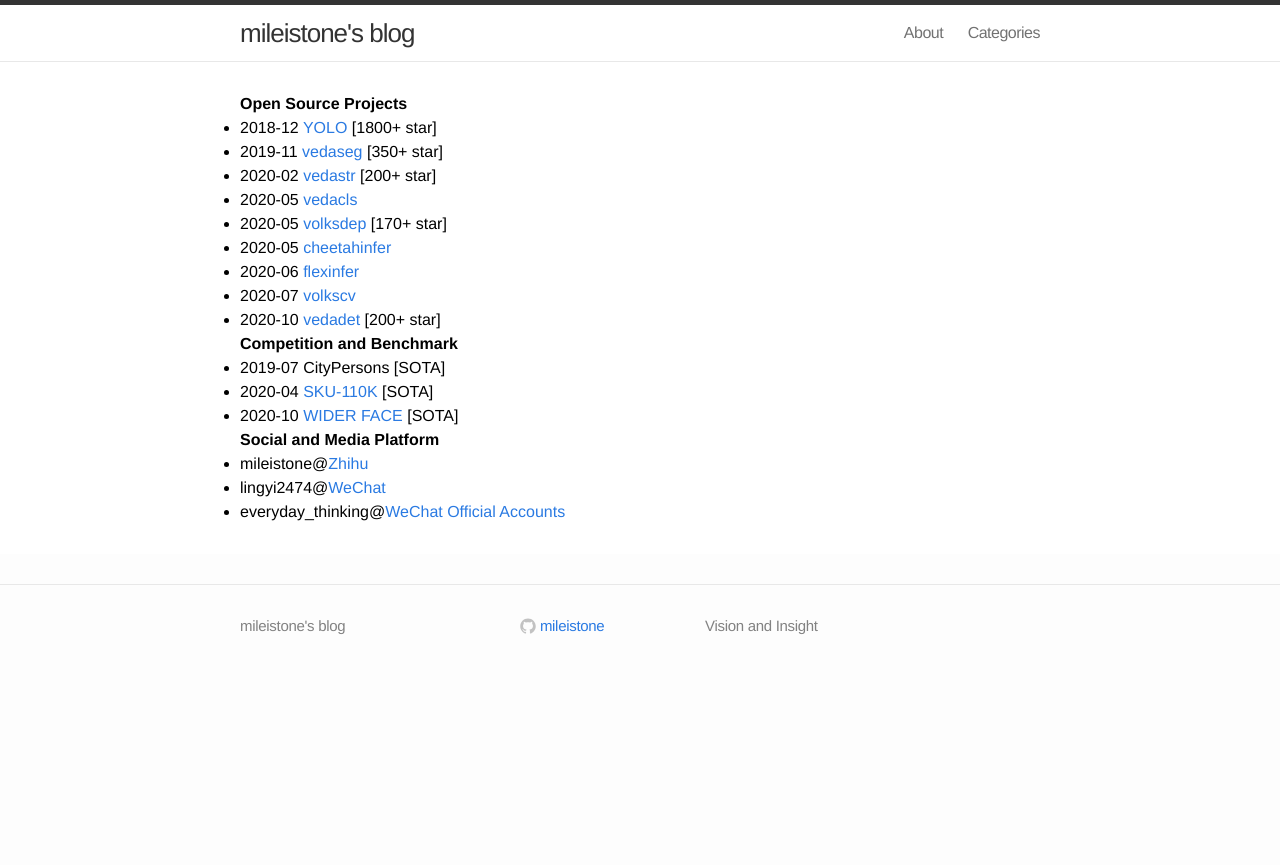
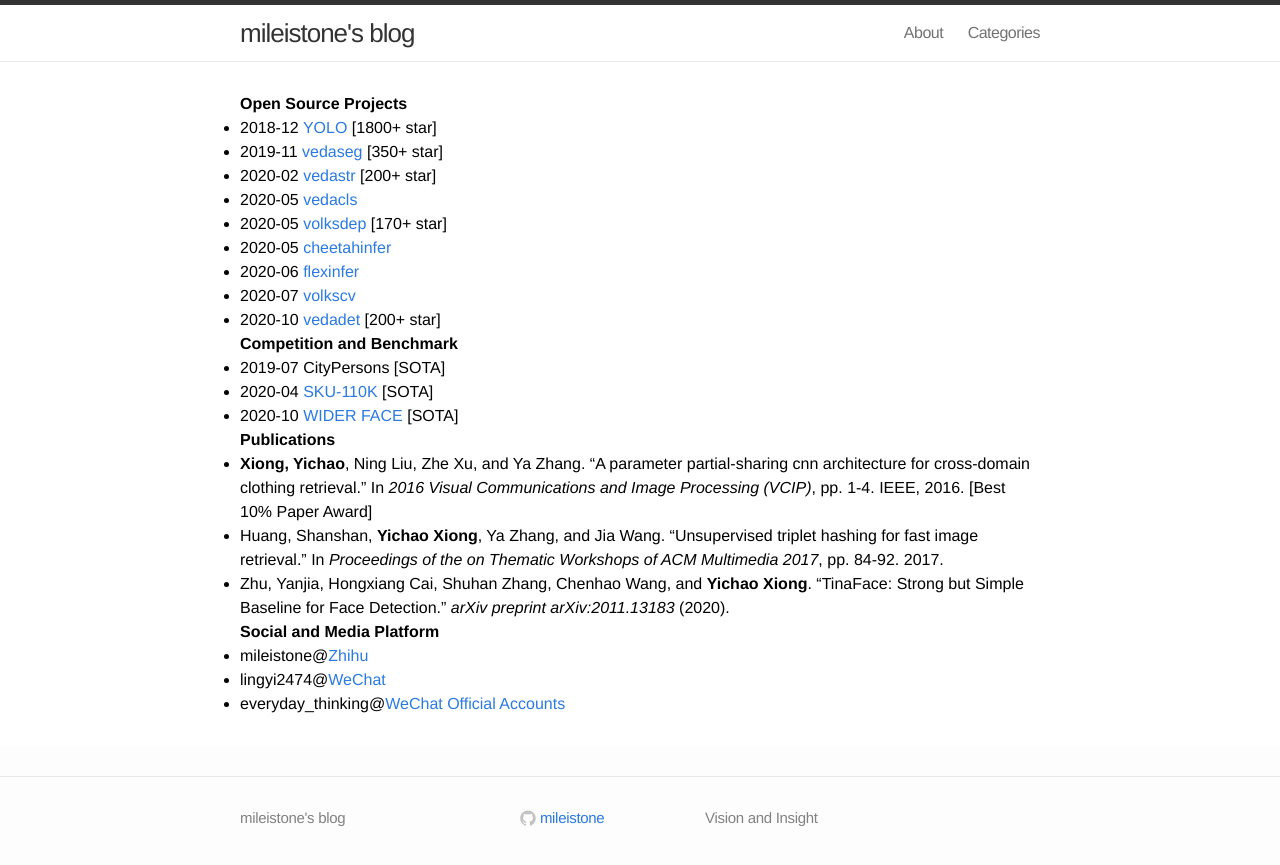
Before and after one commit to mileistone/mileistone.github.io, a Jekyll site: the page built from pages/about.md, in a window 1280 px wide. Shown: the top 865 px of the page. Built offline with Jekyll 4.4.1, drawn with Linux system fonts in a browser that asks for light colours.

Commit message:
Update about.md

```diff
--- a/pages/about.md
+++ b/pages/about.md
@@ -33,6 +33,14 @@ includelink: true
 
 - 2020-10 [WIDER FACE](https://github.com/Media-Smart/vedadet/tree/main/configs/trainval/tinaface) [SOTA]
 
+###### Publications
+
+- **Xiong, Yichao**, Ning Liu, Zhe Xu, and Ya Zhang. "A parameter partial-sharing cnn architecture for cross-domain clothing retrieval." In *2016 Visual Communications and Image Processing (VCIP)*, pp. 1-4. IEEE, 2016. [Best 10% Paper Award]
+
+- Huang, Shanshan, **Yichao Xiong**, Ya Zhang, and Jia Wang. "Unsupervised triplet hashing for fast image retrieval." In *Proceedings of the on Thematic Workshops of ACM Multimedia 2017*, pp. 84-92. 2017.
+
+- Zhu, Yanjia, Hongxiang Cai, Shuhan Zhang, Chenhao Wang, and **Yichao Xiong**. "TinaFace: Strong but Simple Baseline for Face Detection." *arXiv preprint arXiv:2011.13183* (2020).
+
 ###### Social and Media Platform
 
 - mileistone@[Zhihu](https://zhihu.com)
```
